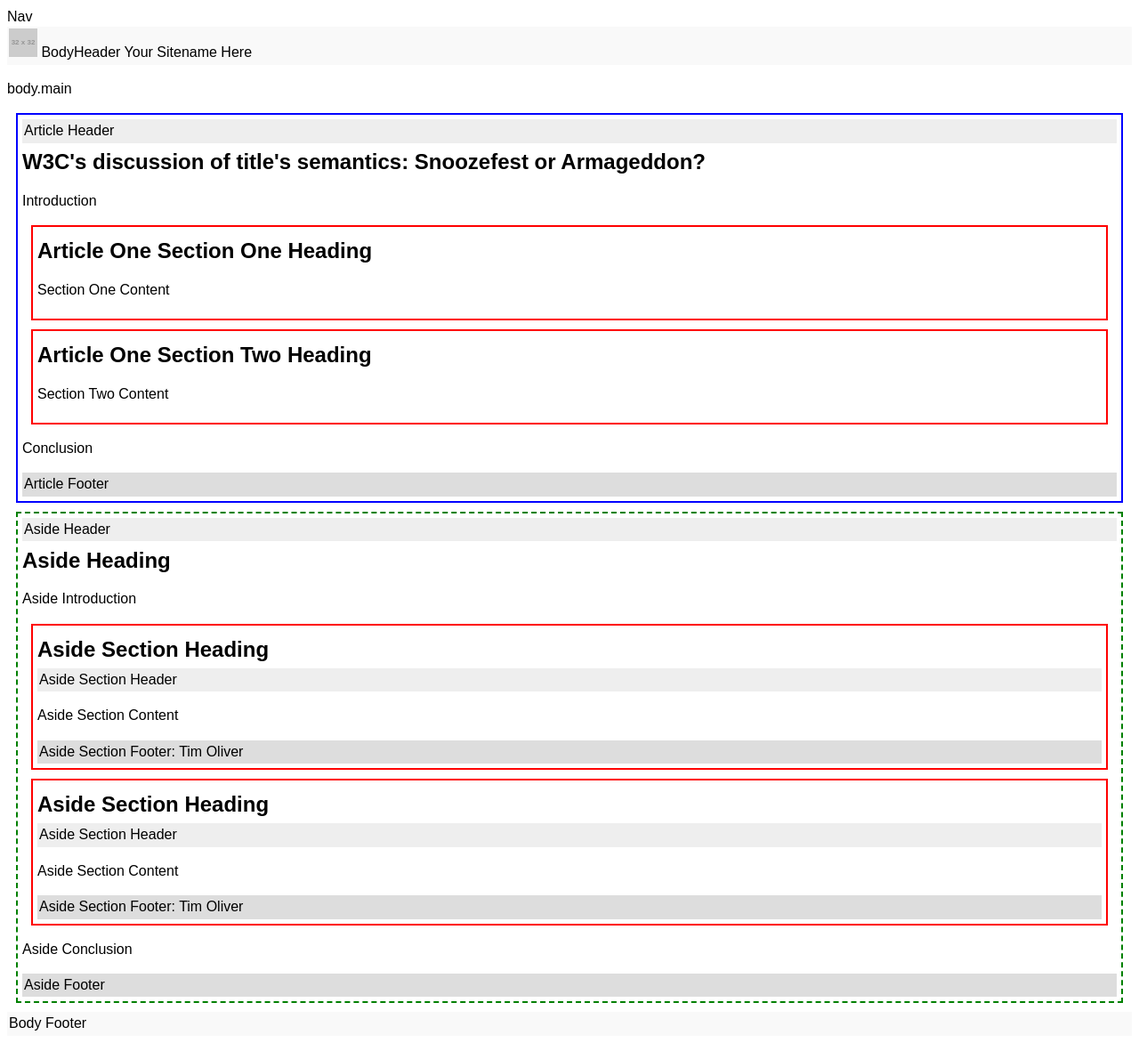
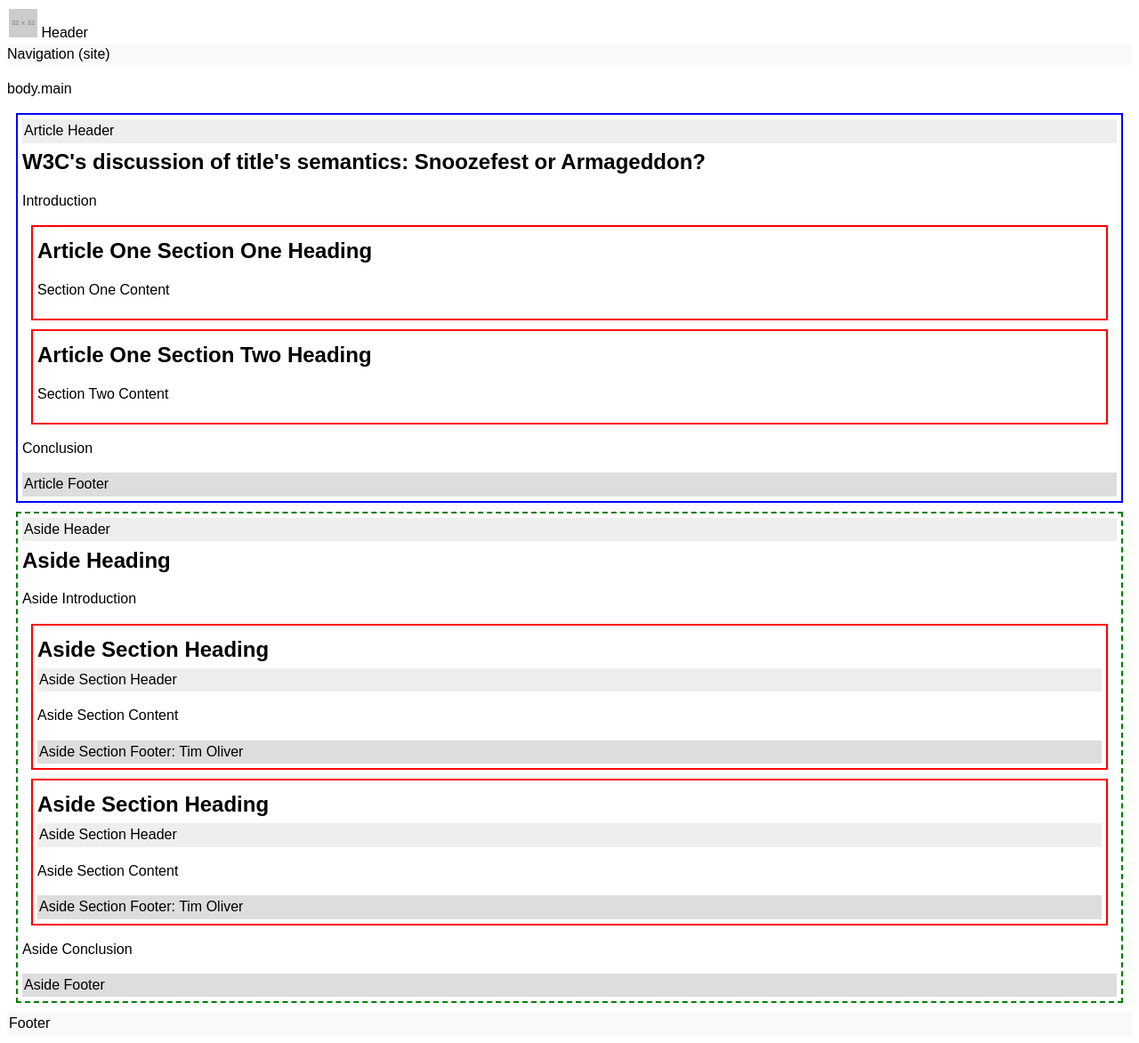
Before and after one commit to Ollie-TLO/WebTech-Portfolio, a plain HTML site: page phase-1/index.html in a window 1280 px wide. Shown: the whole page at 89% size. Drawn offline with Linux system fonts and the light colour scheme; placeholder pictures from the web are drawn by us.

Commit message:
chore: moved debugg css into assets folder

```diff
--- a/phase-1/index.html
+++ b/phase-1/index.html
@@ -3,14 +3,14 @@
 	<head>
 		<meta charset="utf-8">
 		<title>Phase 1 Sample</title>
-		<link rel="stylesheet" href="debug.css">
+		<link rel="stylesheet" href="../assets/css/debug.css">
 	</head>
 	<body>
-		<nav>Nav</nav>
 		<header>
 			<img src="https://placehold.co/32x32.png?text=HW" alt="HW logo">
-			BodyHeader Your Sitename Here
+			Header
 		</header>
+		<nav>Navigation (site)</nav>
 		<main>
 			<p>body.main</p>
 			<article>
@@ -48,6 +48,8 @@
 				<footer>Aside Footer</footer>
 			</aside>
 		</main>
-		<footer>Body Footer</footer>
+		<footer>
+			Footer
+		</footer>
 	</body>
 </html>
```
Also changed, not shown: assets/css/debug.css (renamed from phase-1/debug.css).
